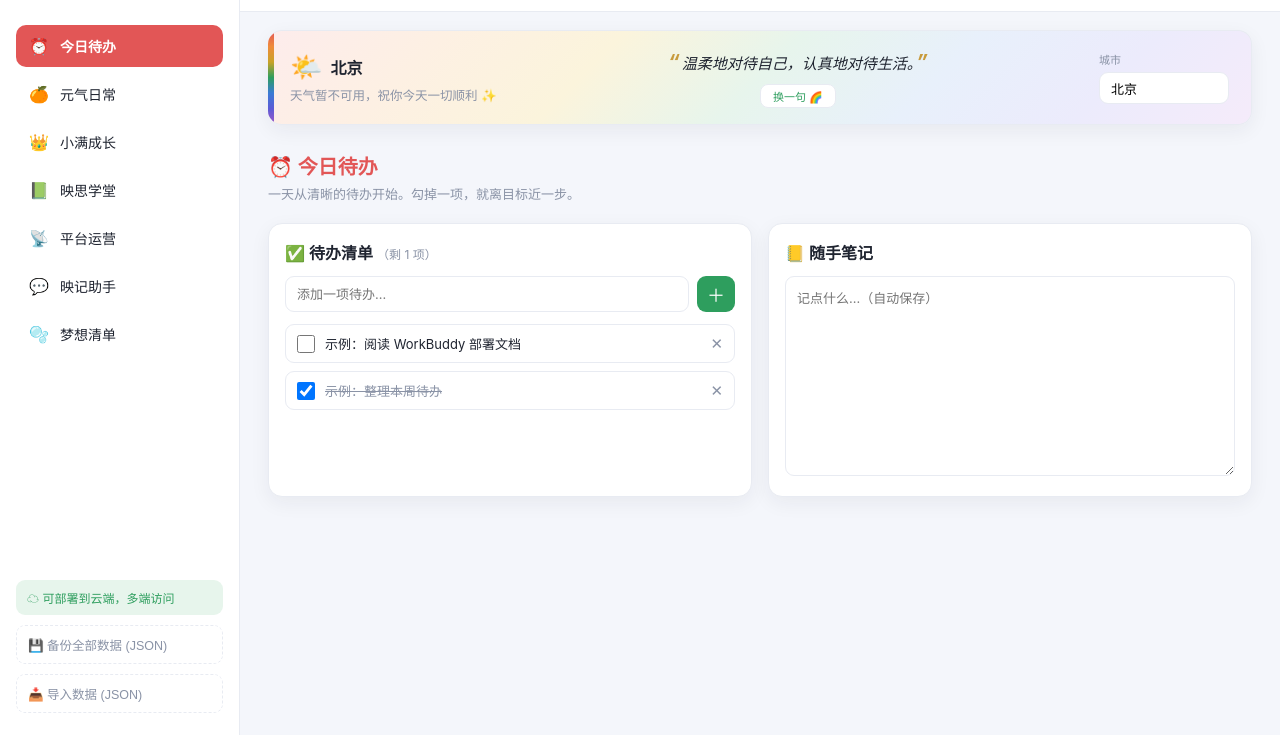
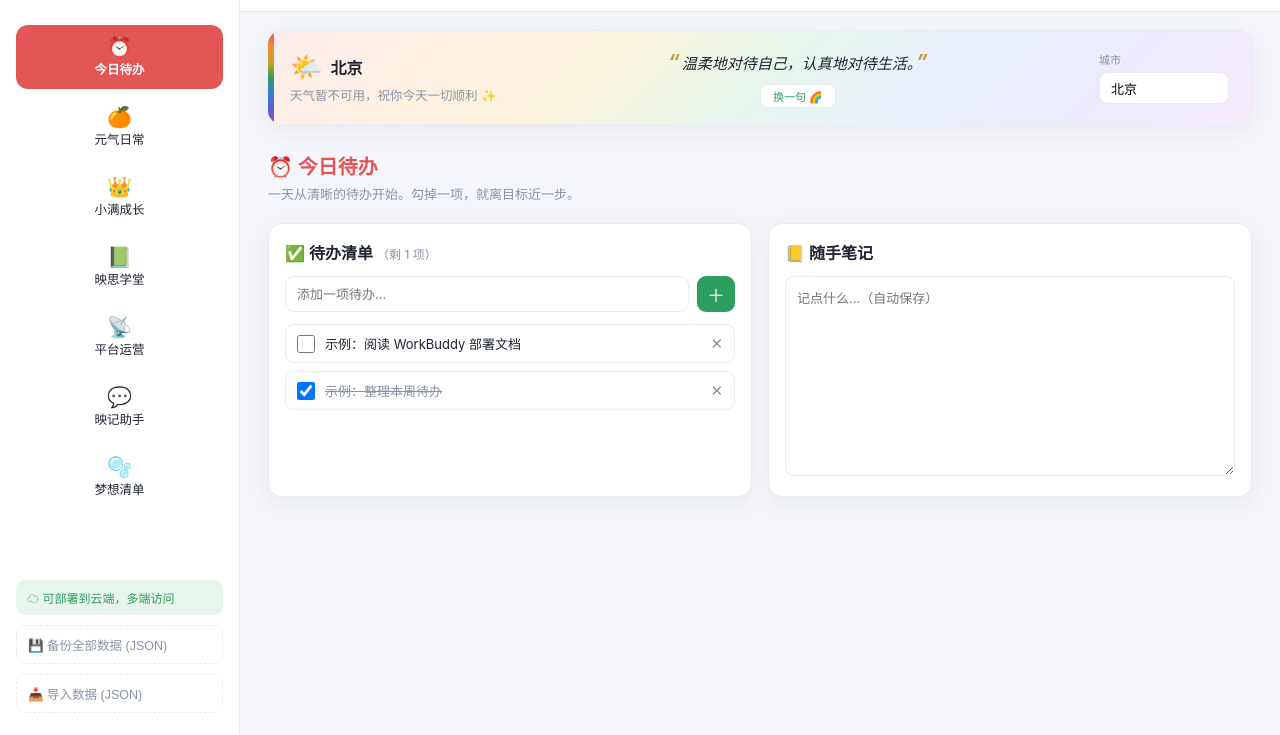
Before and after one commit to Belinda992/workbench, a website: page index.html in a window 1280 px wide. Shown: the part 65-800 px from the top of the page. Drawn offline with Linux system fonts and the light colour scheme; no server answers.

Commit message:
导航项改为图标在上、文字在下居中排列

```diff
--- a/styles.css
+++ b/styles.css
@@ -58,16 +58,16 @@ body {
 
 .nav { display: flex; flex-direction: column; gap: 6px; flex: 1; }
 .nav-item {
-  display: flex; align-items: center; gap: 11px;
-  padding: 11px 13px; border: none; background: transparent;
-  border-radius: 10px; color: var(--text); font-size: 14px;
-  cursor: pointer; text-align: left; transition: .15s;
+  display: flex; flex-direction: column; align-items: center; justify-content: center; gap: 5px;
+  padding: 12px 8px; border: none; background: transparent;
+  border-radius: 12px; color: var(--text); font-size: 14px;
+  cursor: pointer; text-align: center; transition: .15s;
   font-family: inherit;
 }
 .nav-item:hover { background: var(--brand-soft); }
 .nav-item.active { background: var(--brand); color: #fff; }
-.nav-ico { font-size: 16px; }
-.nav-label { flex: 1; text-align: left; }
+.nav-ico { font-size: 20px; line-height: 1; }
+.nav-label { text-align: center; font-size: 12.5px; line-height: 1.2; }
 /* 七彩导航：红橙黄绿蓝靛紫 */
 .nav-item[data-color="red"]    .nav-ico { color: var(--c-red); }
 .nav-item[data-color="orange"] .nav-ico { color: var(--c-orange); }
@@ -265,7 +265,6 @@ body {
 @media (max-width: 720px) {
   .sidebar { width: 140px; padding: 14px 10px; }
   .brand { justify-content: flex-start; margin-bottom: 20px; }
-  .nav-item { justify-content: flex-start; padding: 11px 10px; gap: 9px; }
   .content { padding: 18px 14px; }
   .daily-banner { margin: 14px 14px 0; }
 }
```
